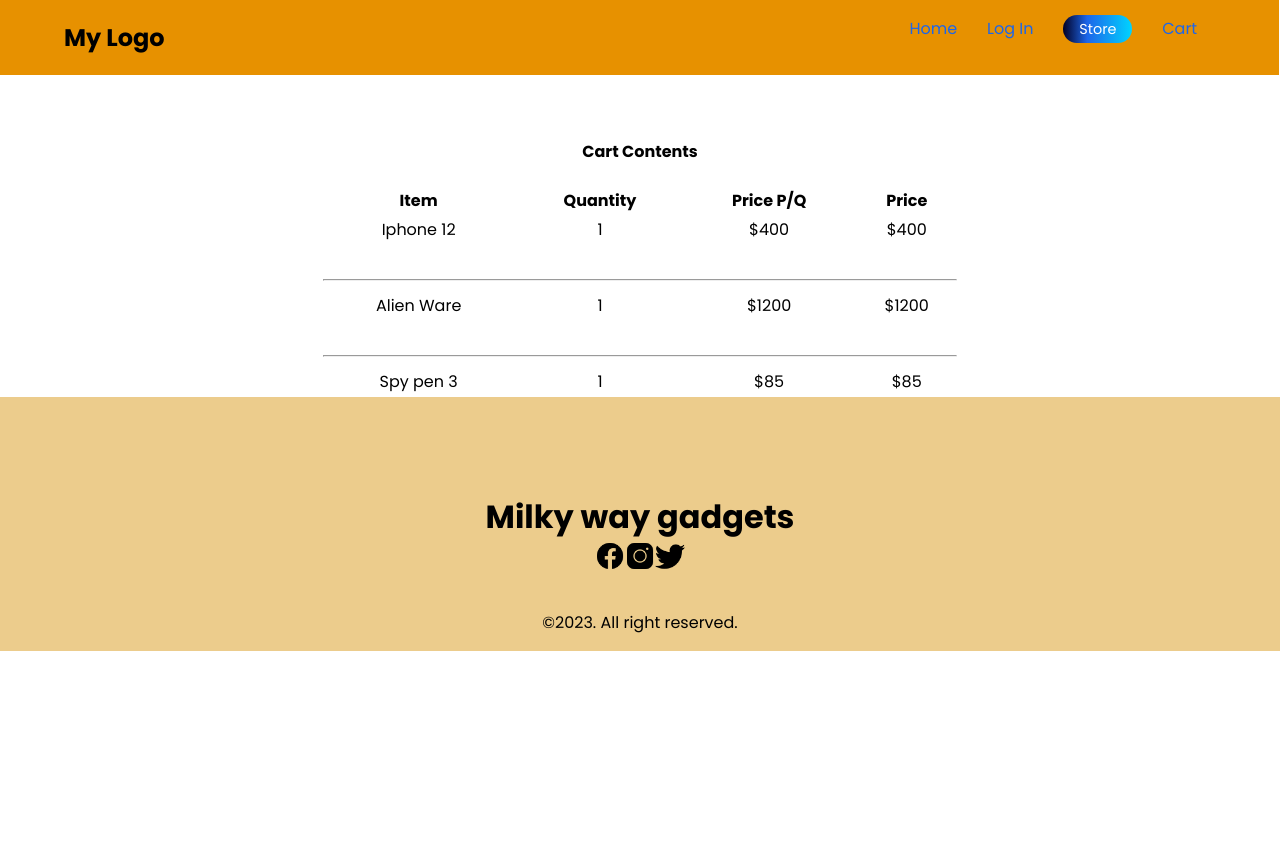
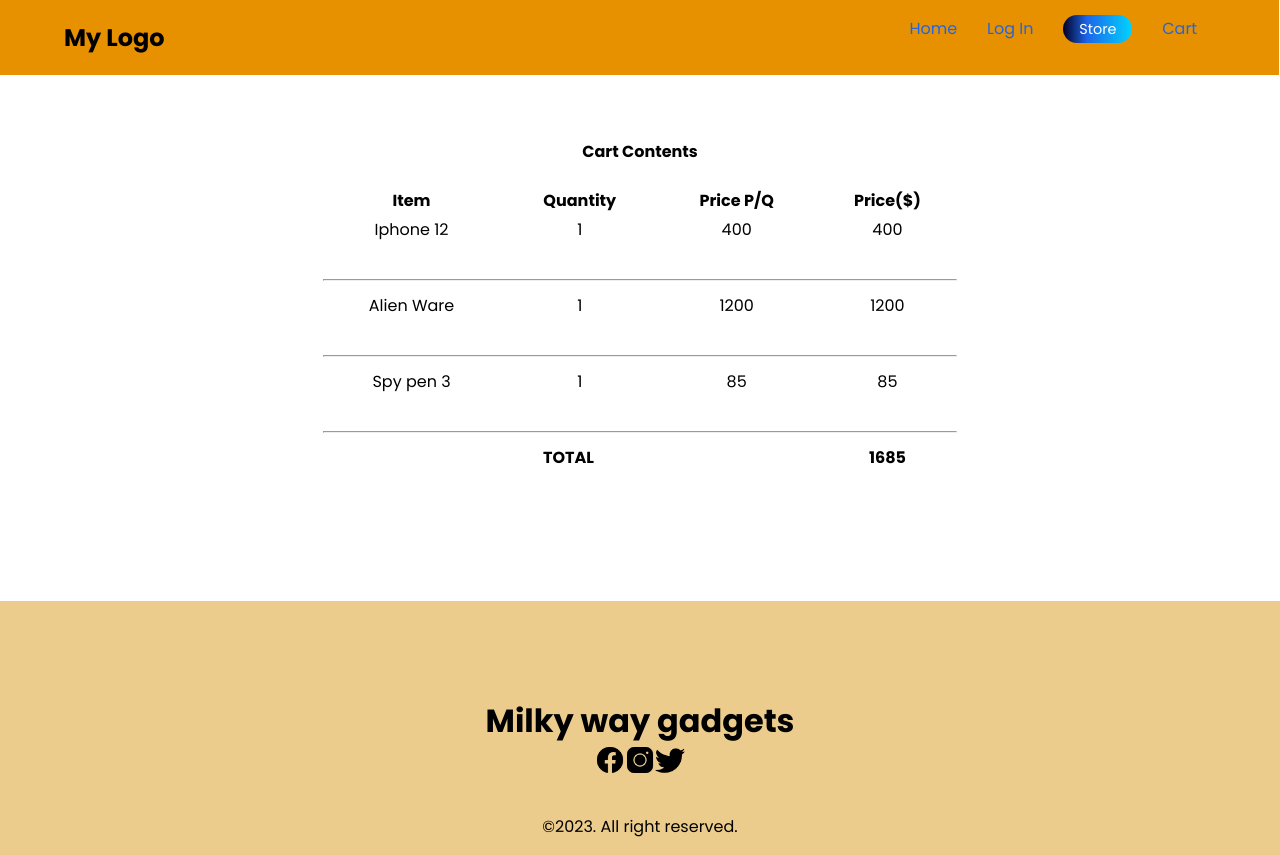
Before and after one commit to toyman640/small-shop-frontend, a React (Create React App) app: page /cart in a window 1280 px wide. Before the commit the page ends 800 px from the top, so only its background shows below. Built offline with nearby package versions, Linux system fonts and the light colour scheme; a web font is replaced by a local one.

Commit message:
Create table fully

```diff
--- a/src/App.css
+++ b/src/App.css
@@ -391,6 +391,7 @@ body {
   .Table {
     width: 50%;
     margin-left: 25%;
+    margin-bottom: 10%;
   }
 
   td {
@@ -402,4 +403,12 @@ body {
 
 
   }
+
+  .Total {
+    font-weight: 700;
+  }
+
+  .TableBody {
+    padding-top: 5%;
+  }
 }
--- a/src/components/Cart.js
+++ b/src/components/Cart.js
@@ -10,14 +10,14 @@ const Cart = () => (
           <th>Item</th>
           <th>Quantity</th>
           <th>Price P/Q</th>
-          <th>Price</th>
+          <th>Price($)</th>
         </thead>
         <tbody>
-          <tr>
+          <tr className="TableBody">
             <td>Iphone 12</td>
             <td>1</td>
-            <td>$400</td>
-            <td>$400</td>
+            <td>400</td>
+            <td>400</td>
           </tr>
           <tr>
             <td colSpan="4" aria-label="Separator" className="CartHr">
@@ -28,8 +28,8 @@ const Cart = () => (
           <tr>
             <td>Alien Ware</td>
             <td>1</td>
-            <td>$1200</td>
-            <td>$1200</td>
+            <td>1200</td>
+            <td>1200</td>
           </tr>
           <tr>
             <td colSpan="4" aria-label="Separator" className="CartHr">
@@ -40,8 +40,18 @@ const Cart = () => (
           <tr>
             <td>Spy pen 3</td>
             <td>1</td>
-            <td>$85</td>
-            <td>$85</td>
+            <td>85</td>
+            <td>85</td>
+          </tr>
+          <tr>
+            <td colSpan="4" aria-label="Separator" className="CartHr">
+              &nbsp;
+              <hr />
+            </td>
+          </tr>
+          <tr>
+            <td colSpan="3" className="Total">TOTAL</td>
+            <td className="Total">1685</td>
           </tr>
         </tbody>
       </table>
```
